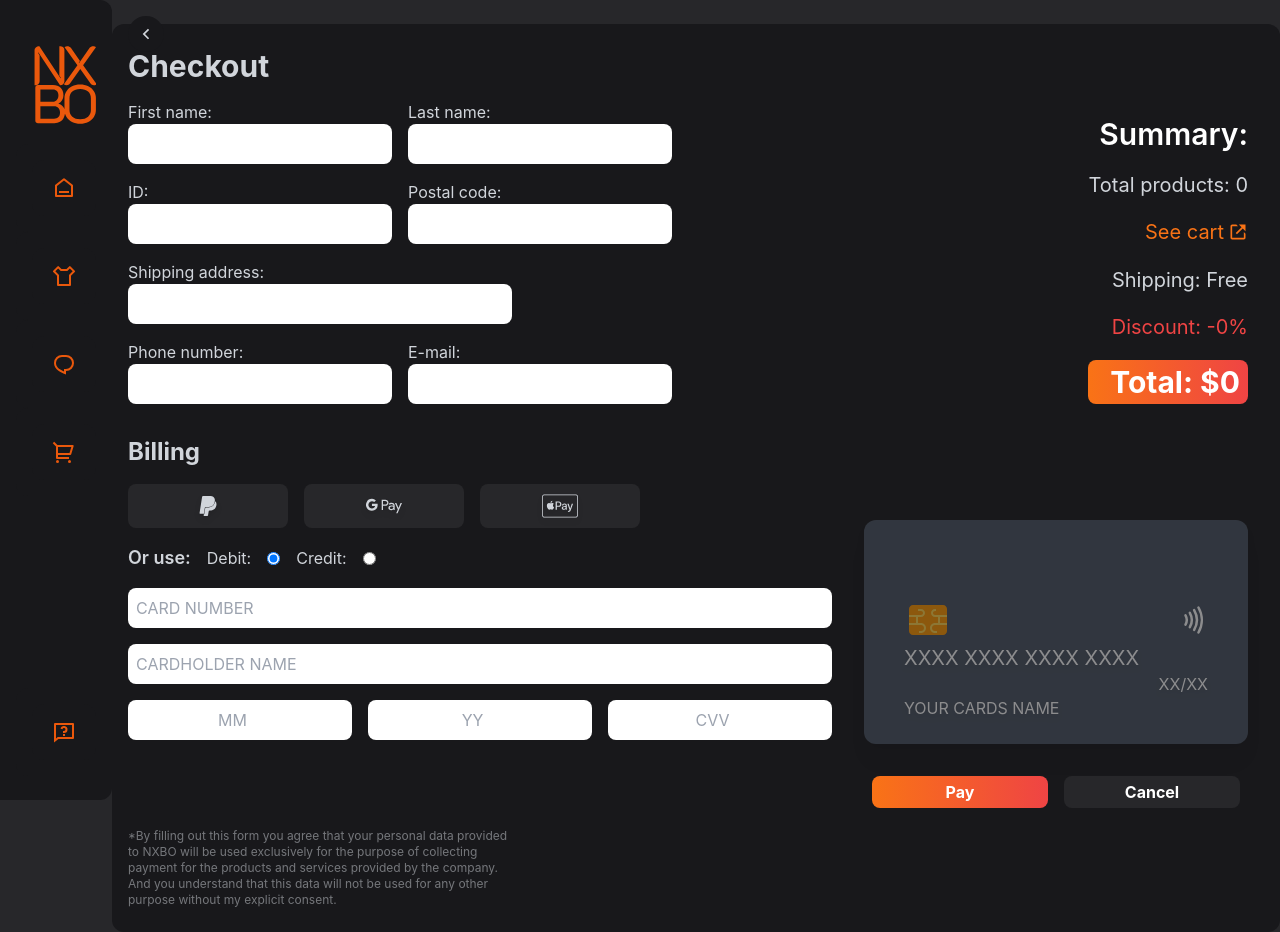
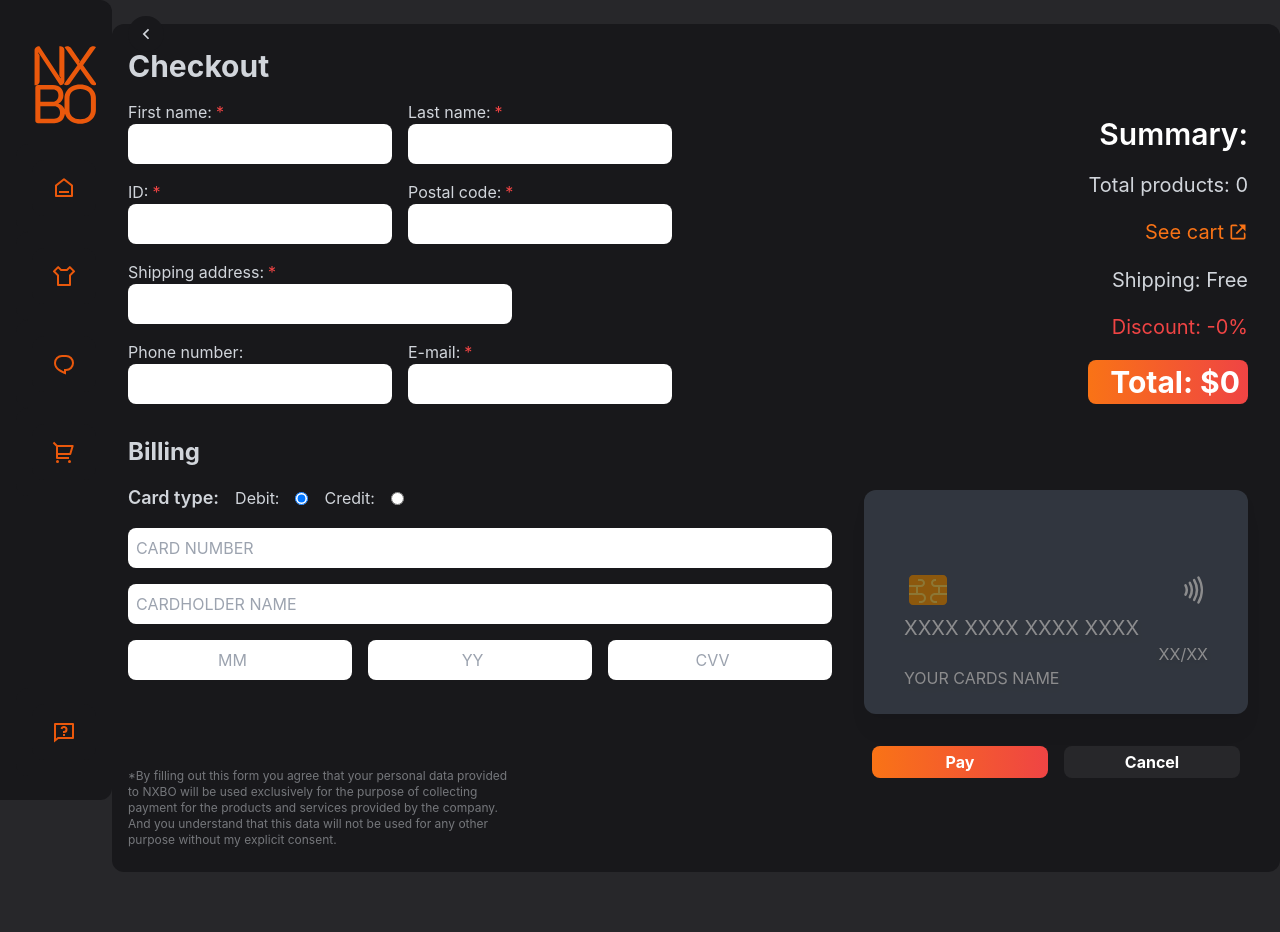
Before and after one commit to MustaCH/NXBOStore, a React (Create React App) app: page /checkout in a window 1280 px wide. After the commit the page ends 872 px from the top, so only its background shows below. Built offline with nearby package versions, Linux system fonts and the light colour scheme; some icons are missing.

Commit message:
[style] - modified styles at checkout back button and product-list img

```diff
--- a/src/components/shared/input/index.jsx
+++ b/src/components/shared/input/index.jsx
@@ -14,6 +14,7 @@ function Input({
   onClick,
   onBlur,
   onSelect,
+  optional,
 }) {
   const inputStyle =
     "rounded-lg border-0 focus:border-2 border-orange-500 text-black p-2";
@@ -22,7 +23,14 @@ function Input({
 
   return (
     <div className="flex flex-col">
-      <label htmlFor={labelFor}>{label}</label>
+      <label htmlFor={labelFor}>
+        {label}
+        <span
+          className={`${optional === false ? `text-red-500 ps-1` : `hidden`}`}
+        >
+          *
+        </span>
+      </label>
       <input
         className={customStyle ? style : inputStyle}
         type={type}
--- a/src/screens/checkout/index.jsx
+++ b/src/screens/checkout/index.jsx
@@ -4,7 +4,6 @@ import { CartContext } from "../../storage/cart-context";
 import { Link, useNavigate } from "react-router-dom";
 import { RiArrowLeftSLine } from "react-icons/ri";
 import { FcSimCardChip } from "react-icons/fc";
-import { SiGooglepay, SiPaypal, SiApplepay } from "react-icons/si";
 import { LuNfc } from "react-icons/lu";
 import { BiLinkExternal } from "react-icons/bi";
 import {
@@ -15,7 +14,6 @@ import {
 } from "react-icons/fa6";
 
 function Checkout() {
-  const [paymentMethod, setPaymentMethod] = useState("");
   const [cardType, setCardType] = useState("debit");
   const [cardBrand, setCardBrand] = useState("CARD");
   const [cardNumber, setCardNumber] = useState("XXXX XXXX XXXX XXXX");
@@ -37,9 +35,7 @@ function Checkout() {
     return total + productPrice;
   }, 0);
 
-  const handlePaymentMethod = (value) => {
-    setPaymentMethod(value);
-  };
+  const installmentAmount = (totalPrice / installments).toFixed(2);
 
   const handleCardType = (e) => {
     let value = e.target.value;
@@ -162,6 +158,7 @@ function Checkout() {
                     labelFor={"firstname"}
                     name={"firstname"}
                     type={"text"}
+                    optional={false}
                   />
                 </div>
                 <div className="flex flex-col">
@@ -170,6 +167,7 @@ function Checkout() {
                     labelFor={"lastname"}
                     name={"lastname"}
                     type={"text"}
+                    optional={false}
                   />
                 </div>
               </div>
@@ -180,6 +178,7 @@ function Checkout() {
                   name={"id"}
                   type={"number"}
                   customStyle={"w-full"}
+                  optional={false}
                 />
                 <Input
                   label={"Postal code:"}
@@ -187,6 +186,7 @@ function Checkout() {
                   name={"postal"}
                   type={"number"}
                   customStyle={"w-full"}
+                  optional={false}
                 />
               </div>
               <Input
@@ -195,6 +195,7 @@ function Checkout() {
                 name={"address"}
                 type={"address"}
                 customStyle={"lg:w-96"}
+                optional={false}
               />
               <div className="flex flex-col lg:flex-row gap-4">
                 <Input
@@ -209,6 +210,7 @@ function Checkout() {
                     labelFor={"email"}
                     name={"email"}
                     type={"text"}
+                    optional={false}
                   />
                 </div>
               </div>
@@ -232,7 +234,7 @@ function Checkout() {
                   cardType === "credit" ? `font-semibold text-sm` : `hidden`
                 }`}
               >
-                Payments: {installments} x ${totalPrice / installments}
+                Payments: {installments} x {installmentAmount}
               </h4>
             </div>
           </div>
@@ -242,31 +244,11 @@ function Checkout() {
                 Billing
               </legend>
               <div className="flex flex-col gap-4 px-4 lg:px-0">
-                <div className="flex gap-4">
-                  <button className="px-4 py-1  w-40 flex justify-center items-center bg-zinc-800 rounded-lg hover:bg-orange-500 focus:bg-orange-500  duration-300">
-                    <SiPaypal
-                      className="text-xl drop-shadow-md"
-                      onClick={() => handlePaymentMethod("paypal")}
-                    />
-                  </button>
-                  <button className="px-4 py-1 w-40 flex justify-center items-center bg-zinc-800 rounded-lg hover:bg-orange-500 focus:bg-orange-500  duration-300">
-                    <SiGooglepay
-                      className="text-4xl drop-shadow-md"
-                      onClick={() => handlePaymentMethod("googlepay")}
-                    />
-                  </button>
-                  <button className="px-4 py-1 w-40 flex justify-center items-center bg-zinc-800 rounded-lg hover:bg-orange-500 focus:bg-orange-500 duration-300">
-                    <SiApplepay
-                      className="text-4xl drop-shadow-md"
-                      onClick={() => handlePaymentMethod("applepay")}
-                    />
-                  </button>
-                </div>
                 <form className="flex items-center gap-4">
-                  <legend className="font-semibold text-lg">Or use:</legend>
+                  <legend className="font-semibold text-lg">Card type:</legend>
                   <p>Debit:</p>
                   <Input
-                    name={"paymentMethod"}
+                    name={"cardType"}
                     type={"radio"}
                     value={"debit"}
                     checked={cardType === "debit"}
@@ -274,14 +256,13 @@ function Checkout() {
                   />
                   <p>Credit:</p>
                   <Input
-                    name={"paymentMethod"}
+                    name={"cardType"}
                     type={"radio"}
                     value={"credit"}
                     checked={cardType === "credit"}
                     onChange={handleCardType}
                   />
                 </form>
-
                 <div>
                   <form className="flex flex-col gap-4">
                     <Input
--- a/src/screens/product-list/index.jsx
+++ b/src/screens/product-list/index.jsx
@@ -7,7 +7,7 @@ function ProductList() {
     <div className="lg:pl-28">
       <Header />
 
-      <div className="mb-24 lg:my-24 flex flex-col gap-4 lg:grid lg:grid-cols-2 items-center uppercase text-gray-300 font-semibold text-4xl lg:text-8xl ">
+      <div className="mb-24 lg:my-24 flex flex-col gap-4 lg:grid lg:grid-cols-2 lg:gap-0 items-center uppercase text-gray-300 font-semibold text-4xl lg:text-8xl ">
         <Link
           to={"/cat/shirts"}
           className="my-4 lg:my-0 relative flex justify-center transition-all drop-shadow-xl hover:text-orange-600 group"
@@ -18,7 +18,7 @@ function ProductList() {
           <img
             src="https://i.ibb.co/QKthhjn/shirt-cat.jpg"
             alt="categorie-header"
-            className="brightness-50"
+            className="brightness-50 w-full"
           />
         </Link>
         <Link
@@ -31,7 +31,7 @@ function ProductList() {
           <img
             src="https://i.ibb.co/wz5HMJs/hoodie-cat.jpg"
             alt="categorie-header"
-            className="brightness-50 "
+            className="brightness-50  w-full"
           />
         </Link>
         <Link
@@ -44,7 +44,7 @@ function ProductList() {
           <img
             src="https://i.ibb.co/ZxYTy46/coat-cat.jpg"
             alt="categorie-header"
-            className="brightness-50"
+            className="brightness-50 w-full"
           />
         </Link>
         <Link
@@ -57,7 +57,7 @@ function ProductList() {
           <img
             src="https://i.ibb.co/qRyXsnz/pant-cat.jpg"
             alt="categorie-header"
-            className="brightness-50"
+            className="brightness-50 w-full"
           />
         </Link>
         <Link
@@ -70,7 +70,7 @@ function ProductList() {
           <img
             src="https://i.ibb.co/gSMkWkB/short-cat.jpg"
             alt="categorie-header"
-            className="brightness-50"
+            className="brightness-50 w-full"
           />
         </Link>
         <Link
@@ -83,7 +83,7 @@ function ProductList() {
           <img
             src="https://i.ibb.co/j8vpxQh/accesorie-cat.jpg"
             alt="categorie-header"
-            className="brightness-50"
+            className="brightness-50 w-full"
           />
         </Link>
       </div>
```
